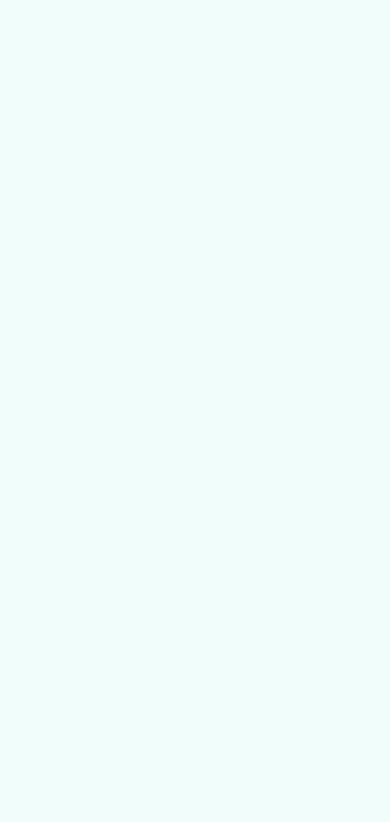
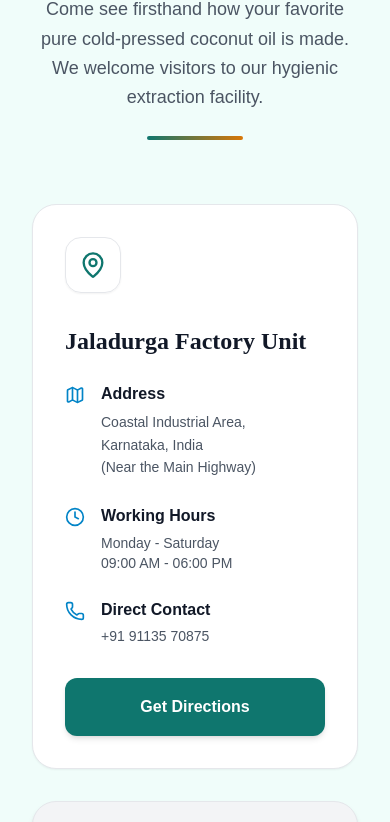
Before and after one commit to akash19-ak/Jaladurga-Oil, a React (Vite) app: page / in a window 390 px wide. Shown: the part 9231-10053 px from the top of the page. Before the commit the page ends 9045 px from the top, so only its background shows below. Built offline with nearby package versions, Linux system fonts and the light colour scheme; grey boxes are pictures that could not be loaded.

Commit message:
location and footer dummy

```diff
--- a/src/App.jsx
+++ b/src/App.jsx
@@ -6,6 +6,7 @@ import Products from './components/Products';
 import Services from './components/Services';
 import Gallery from './components/Gallery';
 import Reviews from './components/Reviews';
+import Location from './components/Location';
 import Footer from './components/Footer';
 import SplashScreen from './components/SplashScreen';
 import { AnimatePresence } from 'framer-motion';
@@ -27,6 +28,8 @@ function App() {
       <Services />
       <Gallery />
       <Reviews />
+      <Location />
+      <Footer />
       </main>
     </>
   );
--- /dev/null
+++ b/src/components/Location.jsx
@@ -0,0 +1,92 @@
+import { MapPin, Clock, Phone, Map } from 'lucide-react';
+import SectionHeader from './SectionHeader';
+
+const Location = () => {
+  return (
+    <section id="location" className="py-24 bg-bg-light relative overflow-hidden">
+      <div className="container perspective-1000">
+        <SectionHeader
+          subtitle="Visit Us"
+          title="Our Factory Location"
+          description="Come see firsthand how your favorite pure cold-pressed coconut oil is made. We welcome visitors to our hygienic extraction facility."
+        />
+
+        <div className="grid lg:grid-cols-3 gap-8 items-stretch">
+
+          {/* Information Column */}
+          <div className="lg:col-span-1 bg-white p-8 md:p-10 rounded-3xl shadow-sm border border-primary/10 flex flex-col justify-between">
+            <div>
+              <div className="w-14 h-14 bg-primary/10 rounded-2xl flex items-center justify-center text-primary mb-8 border border-primary/20 shadow-sm">
+                <MapPin size={28} />
+              </div>
+
+              <h3 className="text-2xl font-bold font-['Montserrat'] mb-6 text-gray-900">Jaladurga Factory Unit</h3>
+
+              <ul className="space-y-6">
+                <li className="flex gap-4">
+                  <Map className="text-secondary shrink-0 mt-1" size={20} />
+                  <div>
+                    <strong className="block text-gray-900 mb-1">Address</strong>
+                    <p className="text-gray-600 text-sm leading-relaxed">
+                      Coastal Industrial Area,<br />
+                      Karnataka, India<br />
+                      (Near the Main Highway)
+                    </p>
+                  </div>
+                </li>
+
+                <li className="flex gap-4">
+                  <Clock className="text-secondary shrink-0 mt-1" size={20} />
+                  <div>
+                    <strong className="block text-gray-900 mb-1">Working Hours</strong>
+                    <p className="text-gray-600 text-sm">
+                      Monday - Saturday<br />
+                      09:00 AM - 06:00 PM
+                    </p>
+                  </div>
+                </li>
+
+                <li className="flex gap-4">
+                  <Phone className="text-secondary shrink-0 mt-1" size={20} />
+                  <div>
+                    <strong className="block text-gray-900 mb-1">Direct Contact</strong>
+                    <p className="text-gray-600 text-sm">
+                      +91 91135 70875
+                    </p>
+                  </div>
+                </li>
+              </ul>
+            </div>
+
+            <a
+              href="https://maps.google.com/?q=Karnataka,India"
+              target="_blank"
+              rel="noreferrer"
+              className="mt-8 block w-full text-center bg-primary text-white py-4 rounded-xl font-bold hover:bg-secondary transition-colors shadow-md hover:shadow-lg"
+            >
+              Get Directions
+            </a>
+          </div>
+
+          {/* Map Column */}
+          <div className="lg:col-span-2 rounded-3xl overflow-hidden shadow-md border border-gray-200 bg-gray-100 min-h-[400px]">
+            <iframe
+              src="https://www.google.com/maps/embed?pb=!1m18!1m12!1m3!1d15555.518606554553!2d74.8354724!3d12.9157209!2m3!1f0!2f0!3f0!3m2!1i1024!2i768!4f13.1!3m3!1m2!1s0x3ba35a4c37bf488f%3A0x827bbc7a74fcfe64!2sKarnataka!5e0!3m2!1sen!2sin!4v1703248384950!5m2!1sen!2sin"
+              width="100%"
+              height="100%"
+              style={{ border: 0 }}
+              allowFullScreen=""
+              loading="lazy"
+              referrerPolicy="no-referrer-when-downgrade"
+              title="Jaladurga Factory Location"
+              className="w-full h-full object-cover grayscale hover:grayscale-0 transition-all duration-700"
+            ></iframe>
+          </div>
+
+        </div>
+      </div>
+    </section>
+  );
+};
+
+export default Location;
--- a/src/components/Reviews.jsx
+++ b/src/components/Reviews.jsx
@@ -128,9 +128,6 @@ const Reviews = () => {
           ))}
         </div>
 
-        <div className="text-center mt-12">
-          <a href="#" className="text-primary font-bold hover:underline">View all Google Reviews</a>
-        </div>
       </div>
     </section>
   );
```
Also changed, not shown: src/components/Footer.jsx (+24 -47 lines).
